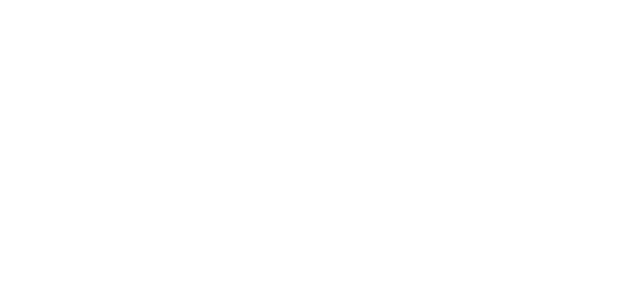
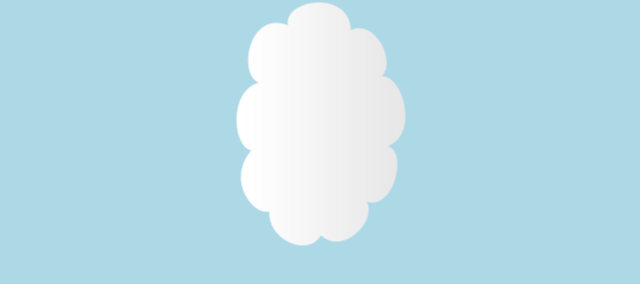
Before and after one commit to AmirTaki/learn-animation-css, a plain HTML site: page index.html in a window 1280 px wide. Shown: the whole page, without its empty margins (520-1160 px from the left). Drawn offline with Linux system fonts and the light colour scheme.

Commit message:
transform 'sacle() & traslate & rotate' in animation css

```diff
--- a/index.html
+++ b/index.html
@@ -7,7 +7,9 @@
     <title>learn animation css </title>
 </head>
 <body>
-
+    <div class = 'wrapper'>
+        <img src="./src/images/cloud.png" alt="">
+    </div>
 </body>
 <script src = "src/aps.js"></script>
 </html>
--- a/src/styles.css
+++ b/src/styles.css
@@ -0,0 +1,21 @@
+body {
+    background: lightblue;
+    text-align: center;
+}
+.wrapper {
+    width: 100%;
+    padding: 20px;
+    box-sizing: border-box;
+}
+
+img {
+    /* transform: translate(-200px, 200px); */ /* move -> translate() translateX() translateY() */
+    /* transform: scaleX(0.5); */   /* size -> scaleX() scaleY() */
+    /* transform: scale(3, .5); */  /* size -> scale() */
+    /* transform: rotateY(40deg);     round : rotateX(), rotateY() */
+    /* transform: rotateZ(-45deg); */
+
+
+    /* transform:  rotateZ(-90deg) translateY(200px) scale(2); */
+    transform:  rotateZ(-90deg) translateY(200px)
+}
```
Also changed, not shown: src/images/cloud.png (added), src/images/luigi.png (added), src/images/mario.png (added).
